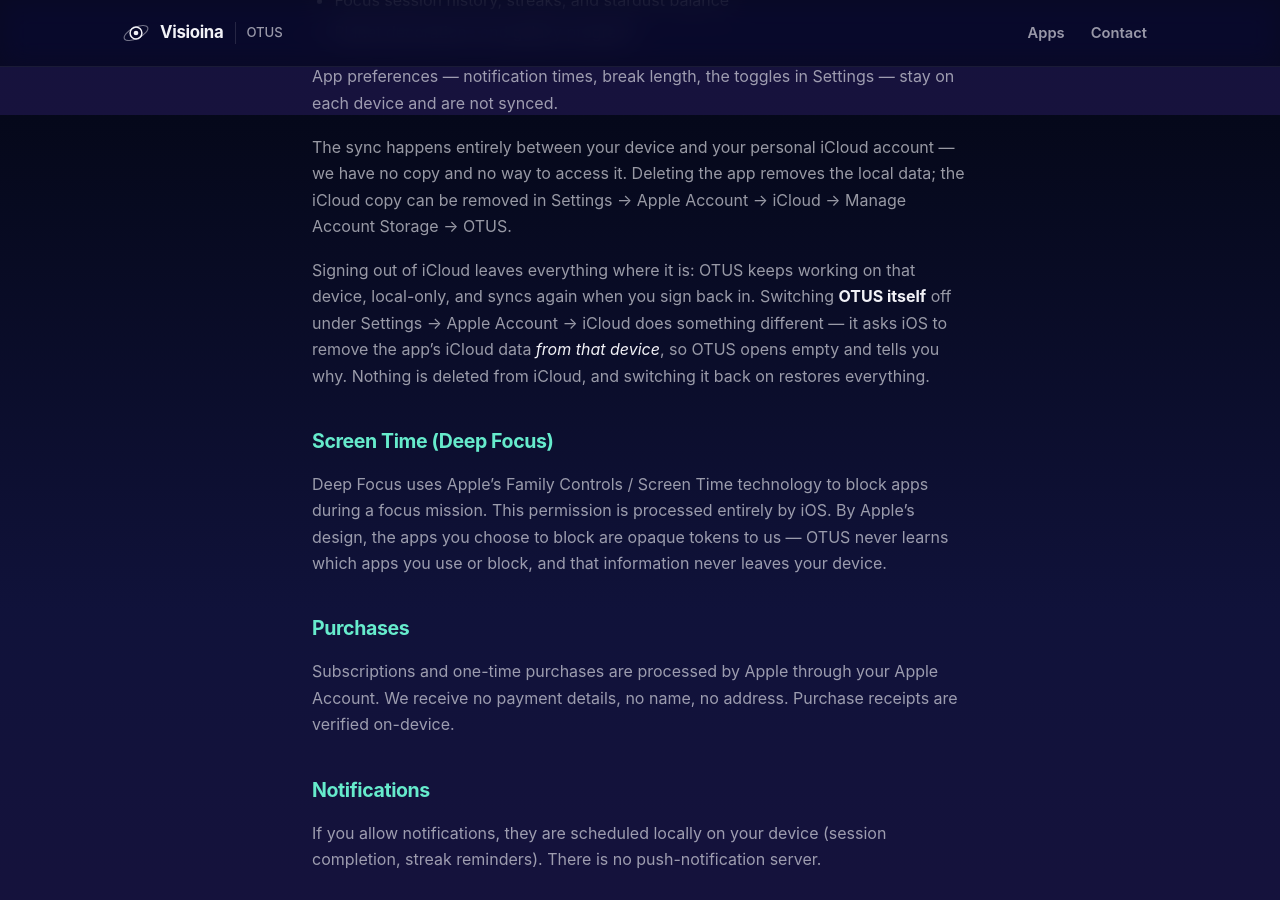
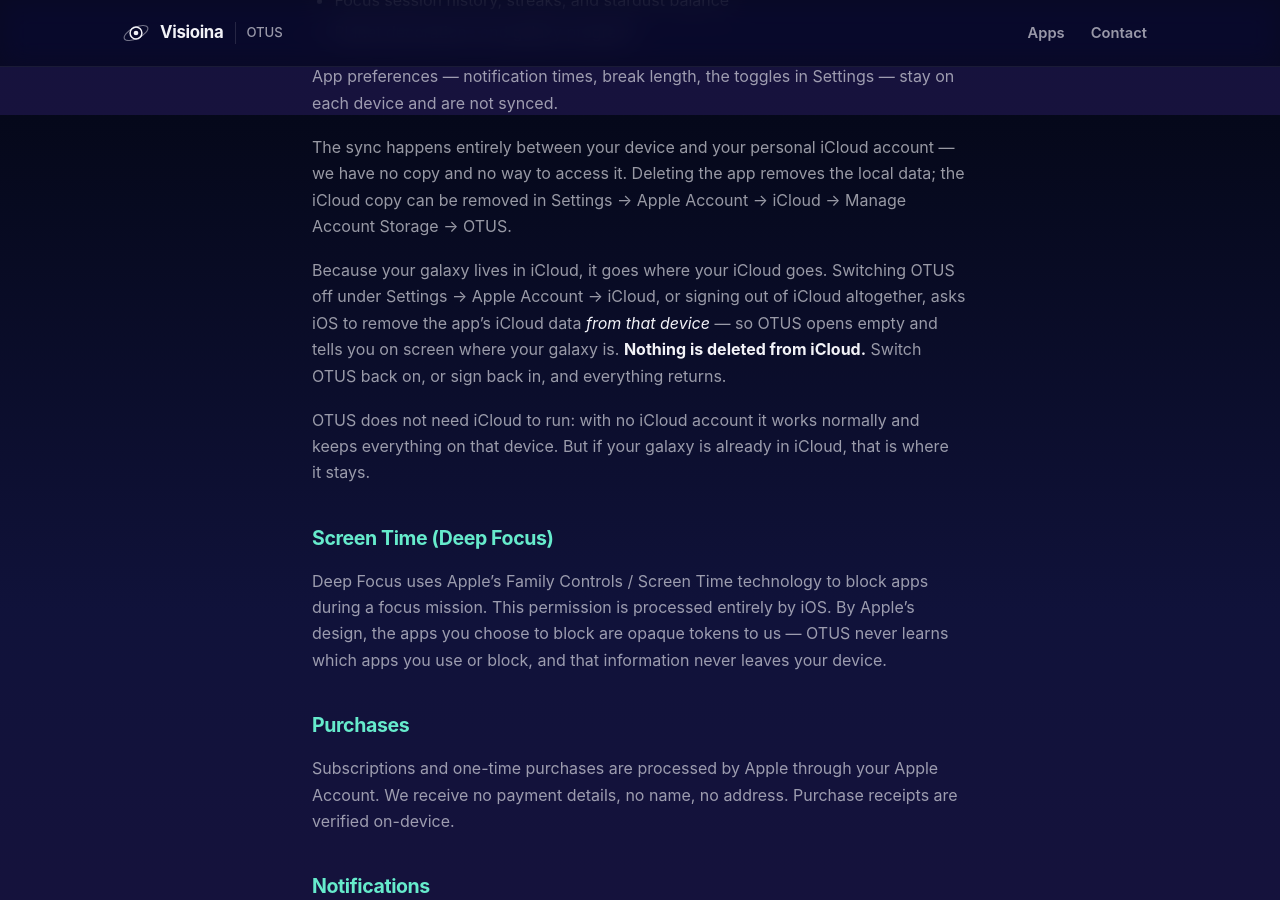
Before and after one commit to selinahti/visioinawebsite, a Jekyll site: the page built from _apps/otus/privacy.md, in a window 1280 px wide and 900 px high, scrolled down 785 px. Built offline with Jekyll 4.4.1, drawn with Linux system fonts in a browser that asks for light colours.

Commit message:
Signing out of iCloud empties the app too

```diff
--- a/_apps/otus/privacy.md
+++ b/_apps/otus/privacy.md
@@ -41,12 +41,16 @@ we have no copy and no way to access it. Deleting the app removes the local
 data; the iCloud copy can be removed in Settings → Apple Account → iCloud →
 Manage Account Storage → OTUS.
 
-Signing out of iCloud leaves everything where it is: OTUS keeps working on that
-device, local-only, and syncs again when you sign back in. Switching **OTUS
-itself** off under Settings → Apple Account → iCloud does something different —
-it asks iOS to remove the app's iCloud data *from that device*, so OTUS opens
-empty and tells you why. Nothing is deleted from iCloud, and switching it back
-on restores everything.
+Because your galaxy lives in iCloud, it goes where your iCloud goes. Switching
+OTUS off under Settings → Apple Account → iCloud, or signing out of iCloud
+altogether, asks iOS to remove the app's iCloud data *from that device* — so
+OTUS opens empty and tells you on screen where your galaxy is. **Nothing is
+deleted from iCloud.** Switch OTUS back on, or sign back in, and everything
+returns.
+
+OTUS does not need iCloud to run: with no iCloud account it works normally and
+keeps everything on that device. But if your galaxy is already in iCloud, that
+is where it stays.
 
 ## Screen Time (Deep Focus)
 
```
Also changed, not shown: _apps/otus/faq.md (+7 -7 lines).
